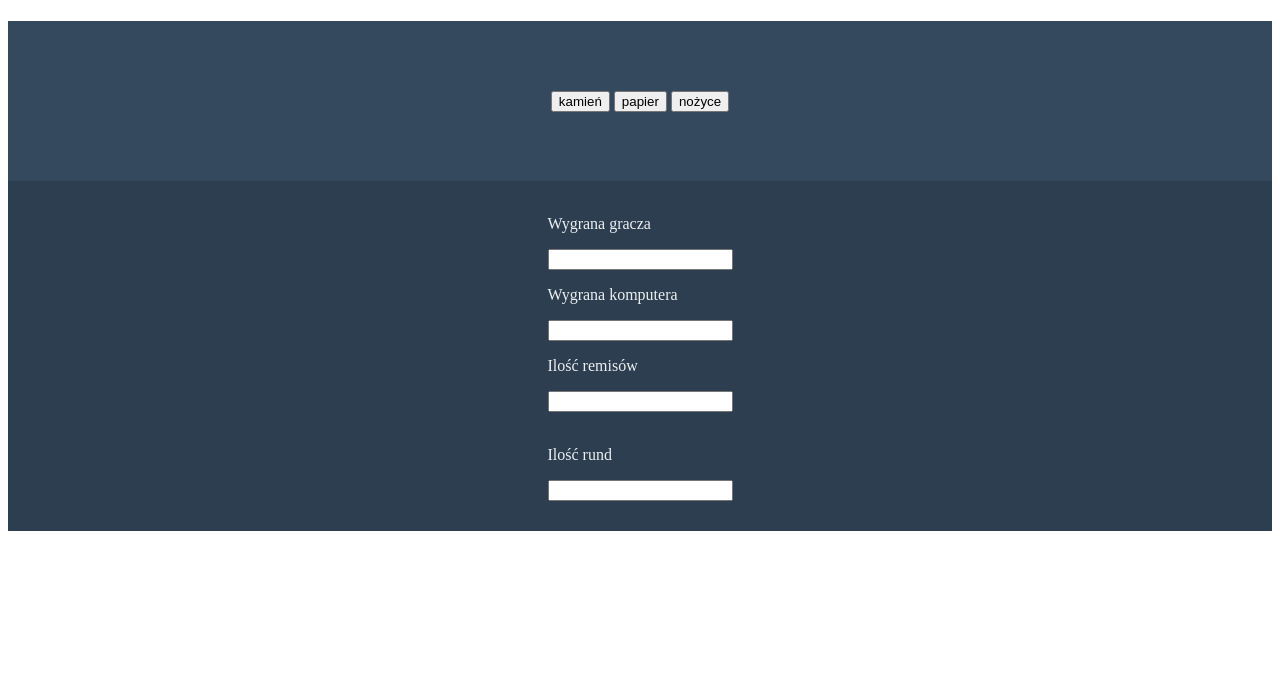
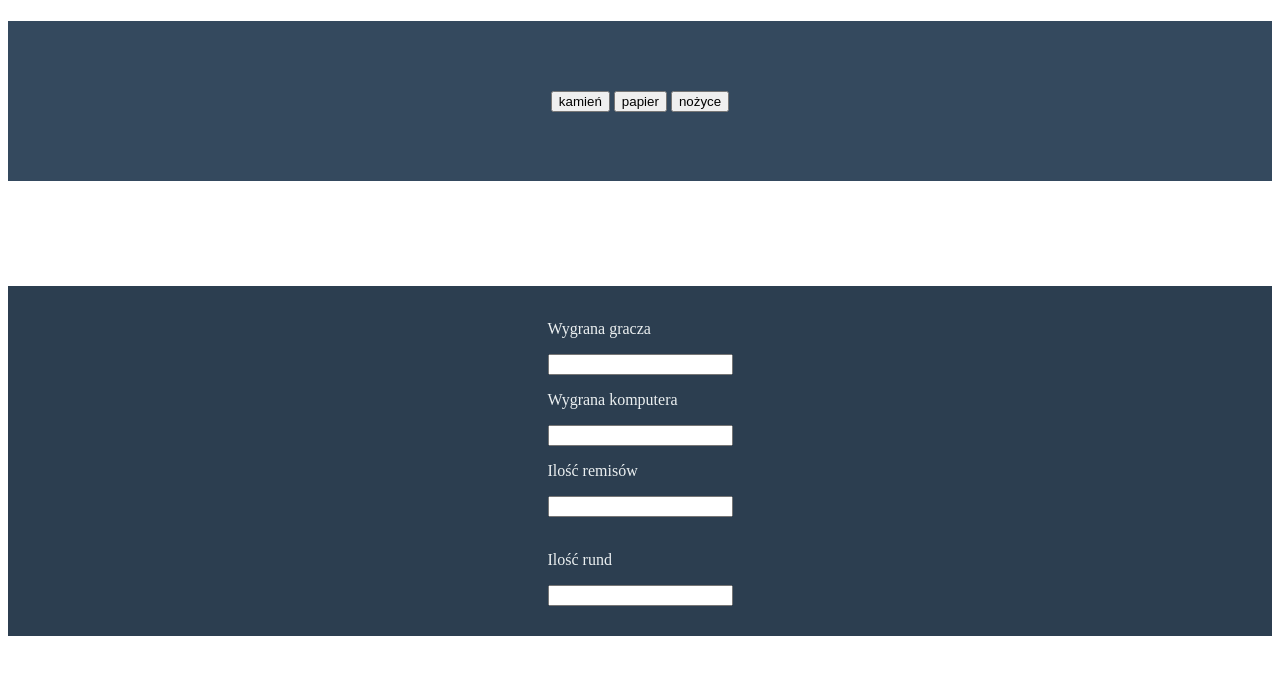
Before and after one commit to trojek71/javascript-prework, a plain HTML site: page index.html in a window 1280 px wide. Shown: the part 54-728 px from the top of the page. Drawn offline with Linux system fonts and the light colour scheme.

Commit message:
Fix basic style

```diff
--- a/index.html
+++ b/index.html
@@ -16,11 +16,16 @@
 			<button id="button-paper">papier</button>
 			<button id="button-scissors">nożyce</button>
 		  </div>
+	   </div>
+	</section>
+	<section class="info">
+		 <div class="container">
 		   <div class="message" id="messages">
 			<br>
 			<br>
 			<br>
-		</div>
+		  </div>
+		 </div>
 	  </section>
 	  <section class="score">
 		 <div class="container">
--- a/sass/style.scss
+++ b/sass/style.scss
@@ -23,6 +23,11 @@
     align-items: center;
 }
 
+.info .container .message{
+    text-align: center;
+    margin-top: 2%;
+    margin-bottom: 2%;
+}
 
 .score .container {
     display:flex;
```
Also changed, not shown: css/style.css, 1 other file.
